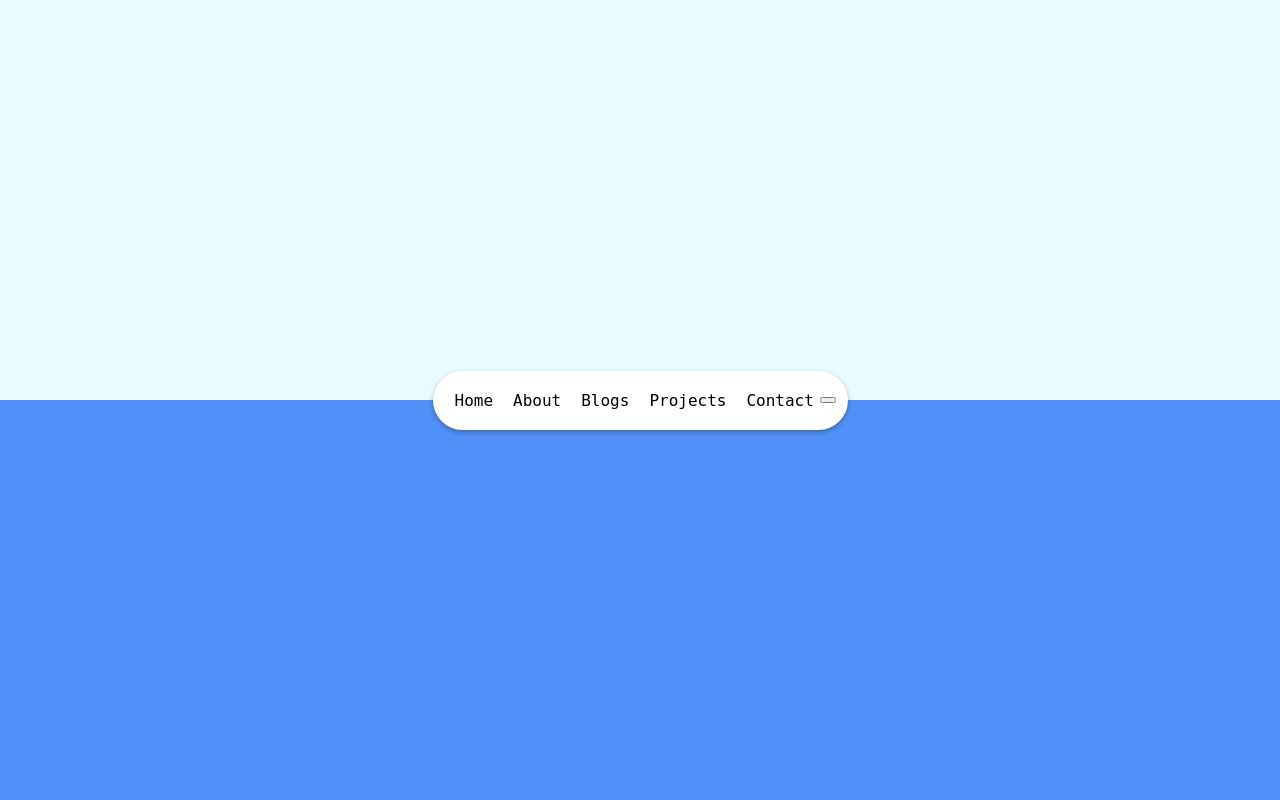
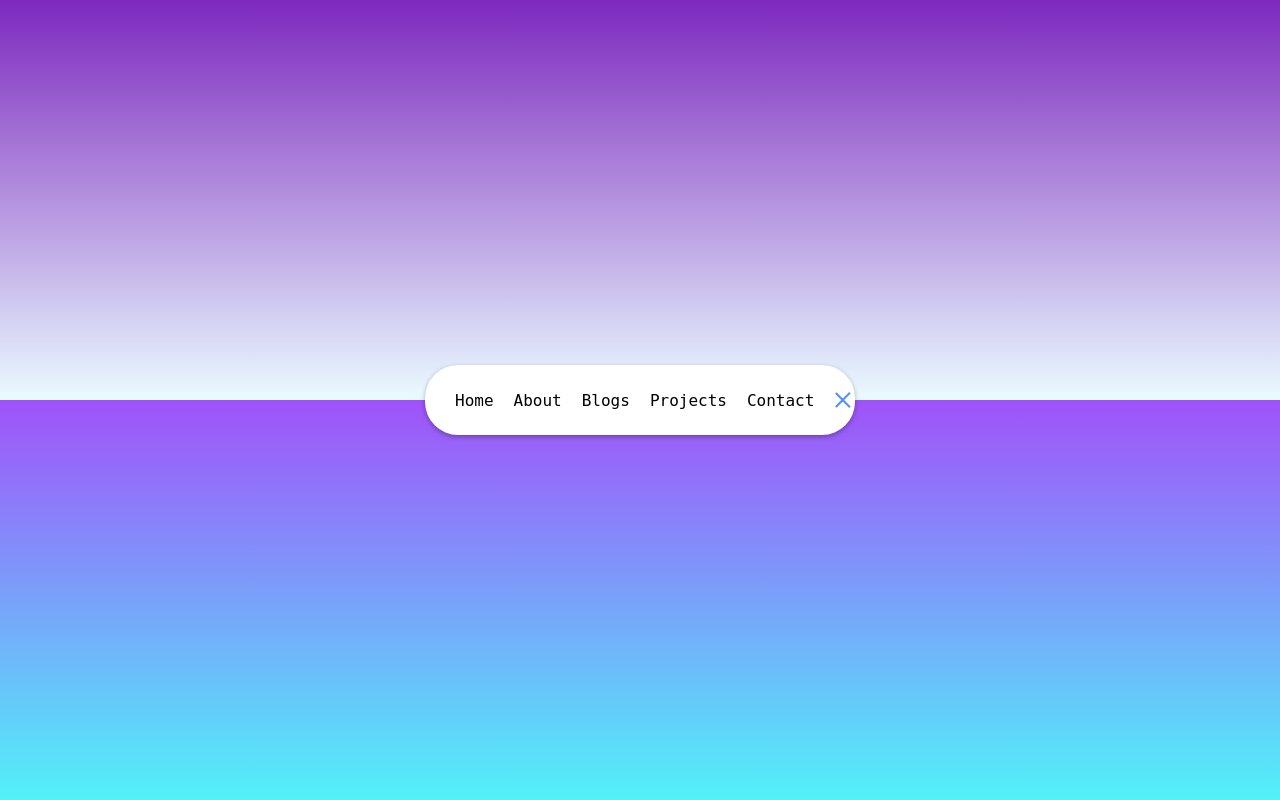
Before and after one commit to the-coderYash/Project-14---Cool-Nav-Bar-Design, a plain HTML site: page index.html in a window 1280 px wide. Drawn offline with Linux system fonts and the light colour scheme; a web font is replaced by a local one.

Commit message:
//Project Finished //Logic added for rolling animation effect

```diff
--- a/script.js
+++ b/script.js
@@ -1,3 +1,4 @@
-const open = document.getElementById('open');
-const close = document.getElementById('close');
-const container = document.querySelector('.container');
+const toggle = document.getElementById('toggle');
+const nav = document.getElementById('nav');
+
+toggle.addEventListener('click', () => nav.classList.toggle('active'));
--- a/style.css
+++ b/style.css
@@ -9,10 +9,10 @@ body {
   background-color: #eafbff;
   background-image: linear-gradient(
     to bottom,
-    #eafbff 0%,
+    #7d29be 0%,
     #eafbff 50%,
-    #5290f9 50%,
-    #5290f9 100%
+    #a052f9 50%,
+    #52f1f9 100%
   );
   display: flex;
   align-items: center;
@@ -34,7 +34,7 @@ nav {
 }
 
 nav.active {
-  width: 415px;
+  width: 430px;
 }
 
 nav ul {
@@ -67,3 +67,40 @@ nav ul a {
   text-decoration: none;
   margin: 0 10px;
 }
+
+.icon {
+  background-color: #fff;
+  border: 0;
+  cursor: pointer;
+  padding: 0;
+  position: relative;
+  height: 30px;
+  width: 30px;
+}
+
+.icon:focus {
+  outline: 0;
+}
+
+.icon .line {
+  background-color: #5290f9;
+  height: 2px;
+  width: 20px;
+  position: absolute;
+  top: 10px;
+  left: 5px;
+  transition: transform 0.6s linear;
+}
+
+.icon .line2 {
+  top: auto;
+  bottom: 10px;
+}
+
+nav.active .icon .line1 {
+  transform: rotate(-765deg) translateY(5.5px);
+}
+
+nav.active .icon .line2 {
+  transform: rotate(765deg) translateY(-5.5px);
+}
```
